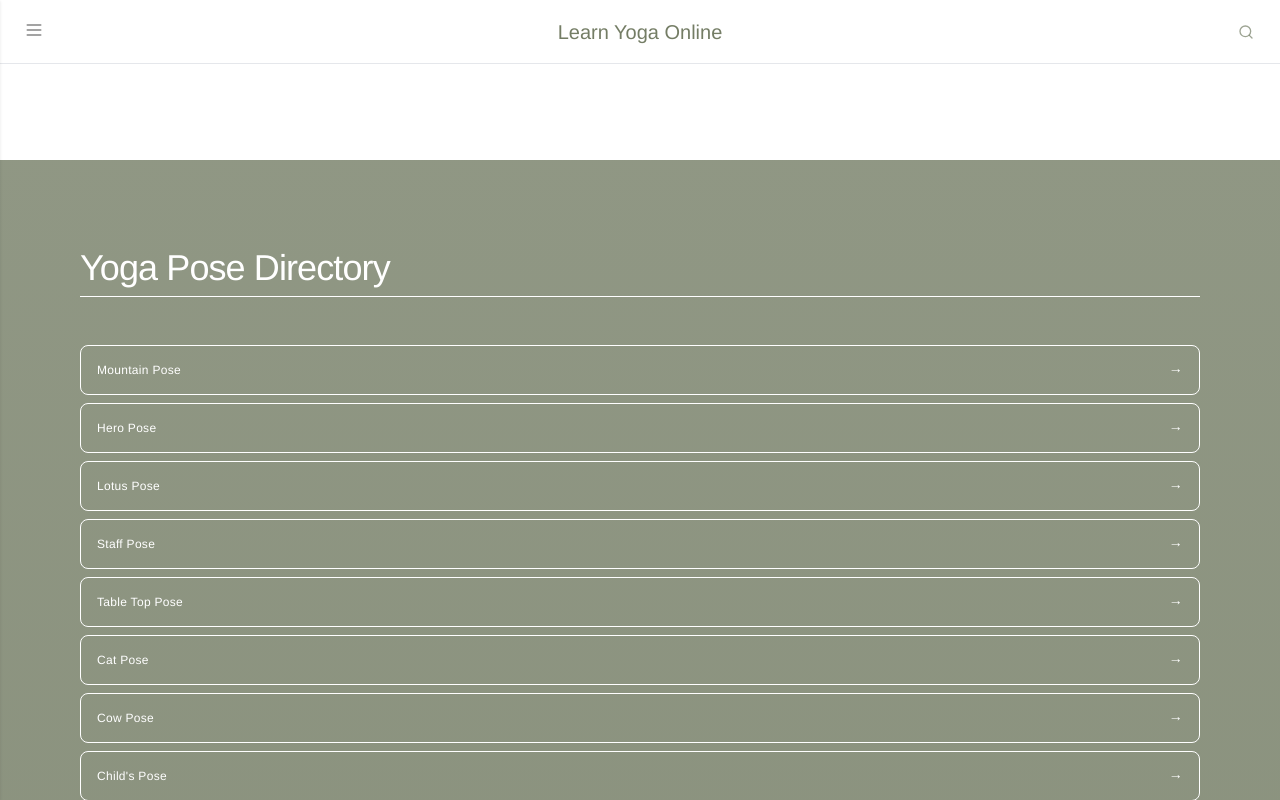
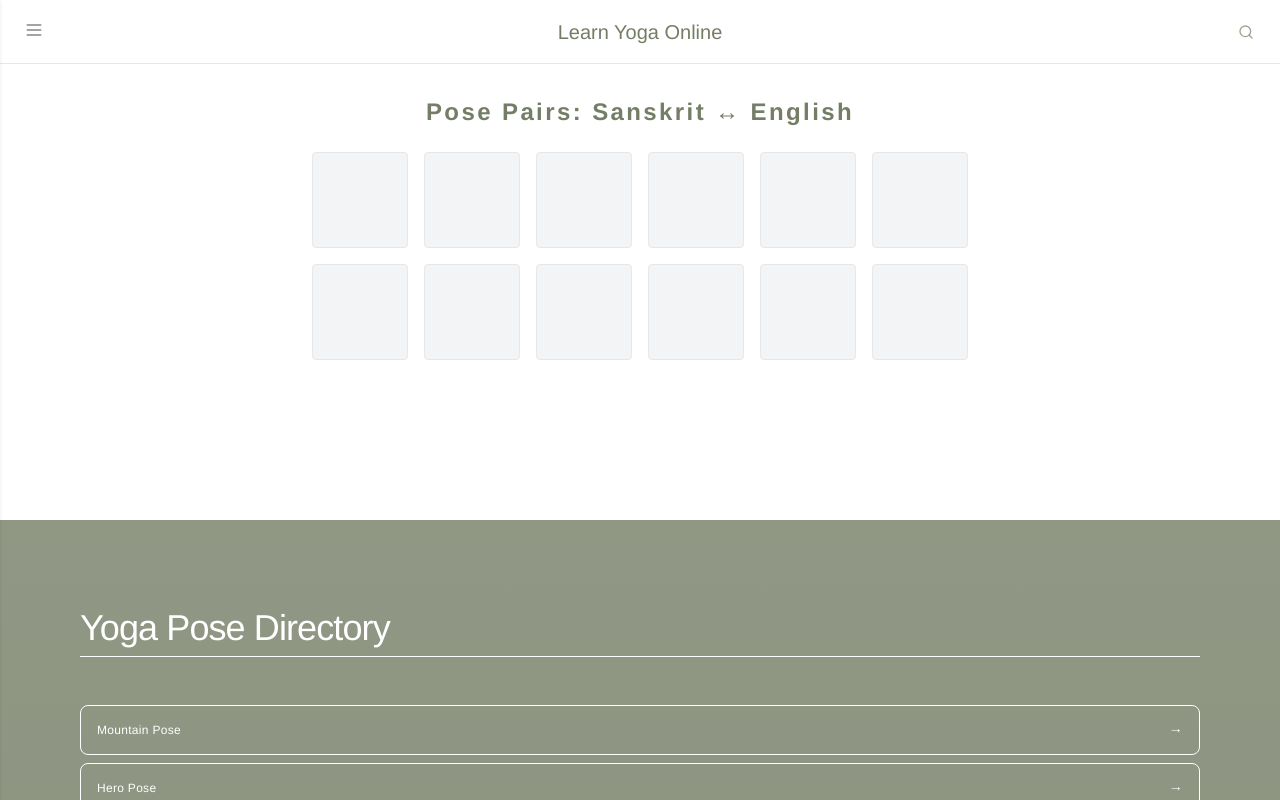
Before and after one commit to samanthacabrera/yoga-library, a React (Vite) app: page /game in a window 1280 px wide. Shown: the top 800 px of the page. Built offline with nearby package versions, Linux system fonts and the light colour scheme.

Commit message:
add card matching game

```diff
--- a/src/App.jsx
+++ b/src/App.jsx
@@ -11,6 +11,7 @@ import WhatIsYoga from "./components/WhatIsYoga";
 import Path from "./components/Path";
 import Gunas from "./components/Gunas";
 import Chakras from "./components/Chakras";
+import MatchingGame from "./components/MatchingGame";
 import Quiz from "./components/Quiz";
 import Resources from "./components/Resources";
 import PrivacyPolicy from "./components/PrivacyPolicy";
@@ -72,6 +73,7 @@ useEffect(() => {
           <Route path="/what-is-yoga/eight-limbed-path" element={<Path />} />
           <Route path="/what-is-yoga/three-gunas" element={<Gunas />} />
           <Route path="/what-is-yoga/seven-chakras" element={<Chakras />} />
+          <Route path="/game" element={<MatchingGame />} />
           <Route path="/quiz" element={<Quiz />} />
           <Route path="/resources" element={<Resources />} />
           <Route path="/privacy-policy" element={<PrivacyPolicy />} />
--- a/src/components/Drawer.jsx
+++ b/src/components/Drawer.jsx
@@ -36,6 +36,7 @@ const Drawer = () => {
     { label: "The 7 Chakras", to: "/what-is-yoga/seven-chakras" },
     { label: "The 3 Gunas", to: "/what-is-yoga/three-gunas" },
     { label: "List of Poses", to: "/poses" },
+    { label: "Matching Game", to: "/game" },
     { label: "Quiz", to: "/quiz" },
     { label: "Resources", to: "/resources" },
   ];
@@ -88,7 +89,7 @@ const Drawer = () => {
 
         {/* Nav Links */}
         <nav className="flex-1 p-4 overflow-y-auto">
-          <ul className="space-y-6 py-4">
+          <ul className="space-y-6">
             {menuItems.map((item, index) => (
               <li key={index} className="relative">
                 <Link to={item.to} className="block text-center py-2 font-light tracking-wider
--- a/src/components/Home.jsx
+++ b/src/components/Home.jsx
@@ -172,53 +172,6 @@ const Home = () => {
           </p>
         </div>
       </motion.div>
-
-      {/* Philosophy */}
-      <motion.div
-        initial={{ opacity: 0 }}
-        whileInView={{ opacity: 1 }}
-        viewport={{ once: false, amount: 0.1 }}
-        transition={{ duration: 1.5 }}
-        className="container my-20 space-y-40"
-      >
-          <div>
-
-            <h2 className="mb-24">Our Philosophy</h2>
-
-            <h3 className="mb-6">A Path for Every Yogi</h3>
-
-            <p className="mb-4">
-              In yoga, the principle of ahimsa teaches us to practice "non-harming" and compassion—both for ourselves and others. It reminds us to approach our practice with kindness, whether we're on or off the mat.
-            </p>
-            <p className="mb-4">
-              At Learn Yoga Online, we believe yoga is for everyone, regardless of your age, experience, or fitness level. Our goal is to help you create a practice that fits your unique journey, one that honors your body’s needs and lets you progress at your own pace.
-            </p>
-            <p>
-              To help you on this journey, we focus on three key principles that guide your practice. Embrace these principles as you move forward in your practice:
-            </p>
-
-            <div className="space-y-6 my-12">
-              {[
-                "Build awareness of subtle body connections",
-                "Experience each pose without preconceptions",
-                "Honor your body’s needs and limitations without judgment"
-
-              ].map((item, index) => (
-                <div key={index} className="flex items-center space-x-4">
-                  <span className="text-moss">0{index + 1}</span>
-                  <p>{item}</p>
-                </div>
-              ))}
-            </div>
-          </div>
-
-          <div className="p-8 border-l border-moss/50">
-            <h3 className="mb-6">Accessible Yoga for All</h3>
-            <p>
-              We are committed to expanding our content on adaptive yoga and creating resources that support every practitioner.
-            </p>
-          </div>
-        </motion.div>
 
       {/* Approach */}
       <motion.section
--- /dev/null
+++ b/src/components/MatchingGame.jsx
@@ -0,0 +1,72 @@
+import React, { useState, useEffect } from "react";
+import poses from "../data/sanskrits.json";
+
+const shuffleArray = (array) => {
+  return [...array].sort(() => Math.random() - 0.5);
+};
+
+const MatchingGame = () => {
+  const [cards, setCards] = useState([]);
+  const [flipped, setFlipped] = useState([]);
+  const [matched, setMatched] = useState([]);
+
+  useEffect(() => {
+    const sampledPoses = shuffleArray(poses).slice(0, 6); // 6 poses = 12 cards
+    const preparedCards = shuffleArray(
+      sampledPoses.flatMap((pose) => [
+        { id: `${pose.name}-eng`, label: pose.name, matchId: pose.sanskrit_translation },
+        { id: `${pose.name}-sanskrit`, label: pose.sanskrit_translation, matchId: pose.name },
+      ])
+    );
+    setCards(preparedCards);
+  }, []);
+
+  const handleCardClick = (card) => {
+    if (flipped.length === 2 || flipped.includes(card) || matched.includes(card.id)) return;
+
+    const newFlipped = [...flipped, card];
+    setFlipped(newFlipped);
+
+    if (newFlipped.length === 2) {
+      const [first, second] = newFlipped;
+      if (first.matchId === second.label || second.matchId === first.label) {
+        setMatched((prev) => [...prev, first.id, second.id]);
+      }
+      setTimeout(() => setFlipped([]), 1000);
+    }
+  };
+
+  const isFlipped = (card) =>
+    flipped.includes(card) || matched.includes(card.id);
+
+  const isMatched = (card) => matched.includes(card.id);
+
+  return (
+    <div className="pt-24 px-4 max-w-4xl mx-auto">
+      <h2 className="text-center text-2xl font-semibold mb-6">Pose Pairs: Sanskrit ↔ English</h2>
+      <div className="grid grid-cols-3 sm:grid-cols-4 md:grid-cols-6 gap-4 justify-items-center">
+        {cards.map((card) => (
+          <div
+            key={card.id}
+            className={`w-24 h-24 flex items-center justify-center border rounded text-center cursor-pointer transition-transform duration-300 text-sm sm:text-base font-medium
+              ${
+                isFlipped(card)
+                  ? isMatched(card)
+                    ? "bg-moss/60 text-white"
+                    : "bg-moss text-white"
+                  : "bg-gray-100"
+              }`}
+            onClick={() => handleCardClick(card)}
+          >
+            {isFlipped(card) ? card.label : ""}
+          </div>
+        ))}
+      </div>
+      {matched.length === cards.length && (
+        <p className="text-center mt-6 text-green-700 font-bold">You matched all pairs! 🎉</p>
+      )}
+    </div>
+  );
+};
+
+export default MatchingGame;
```
